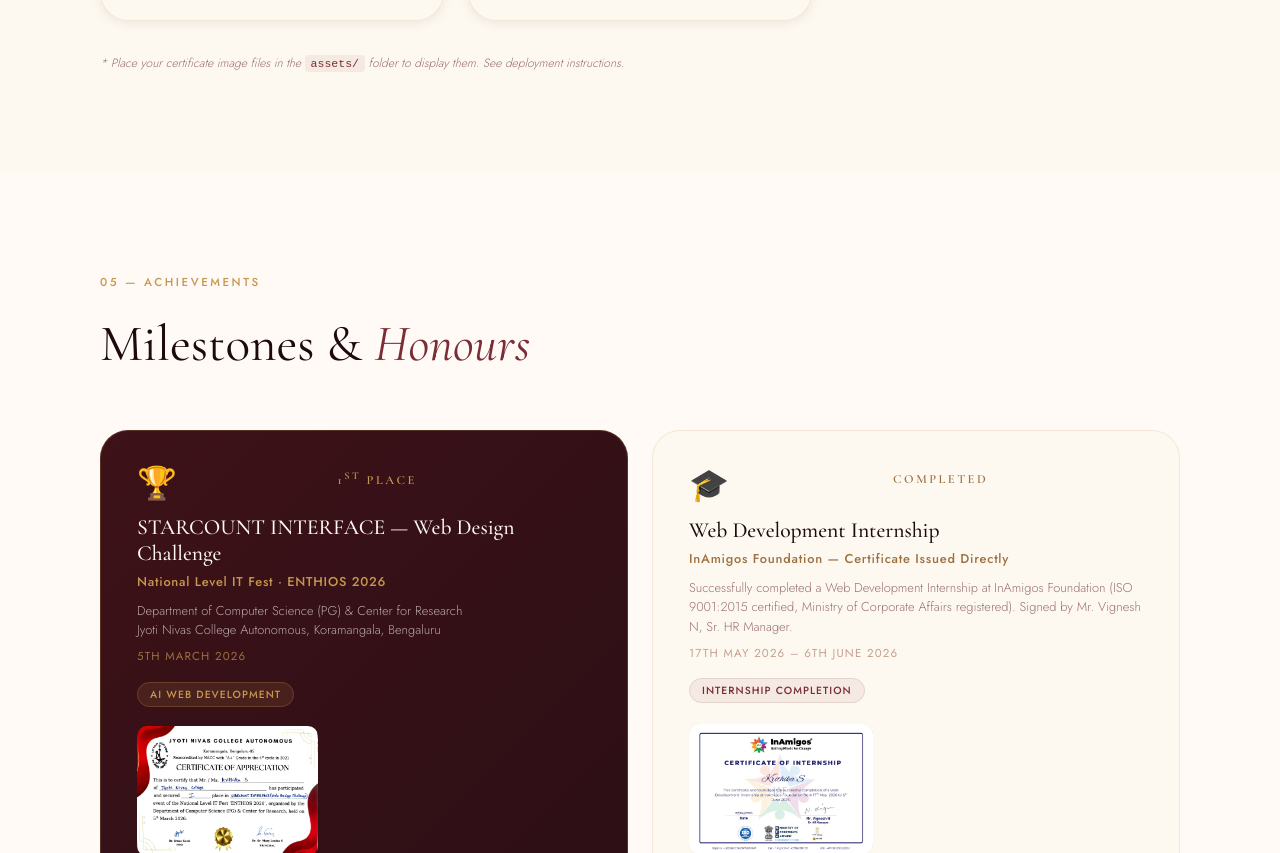
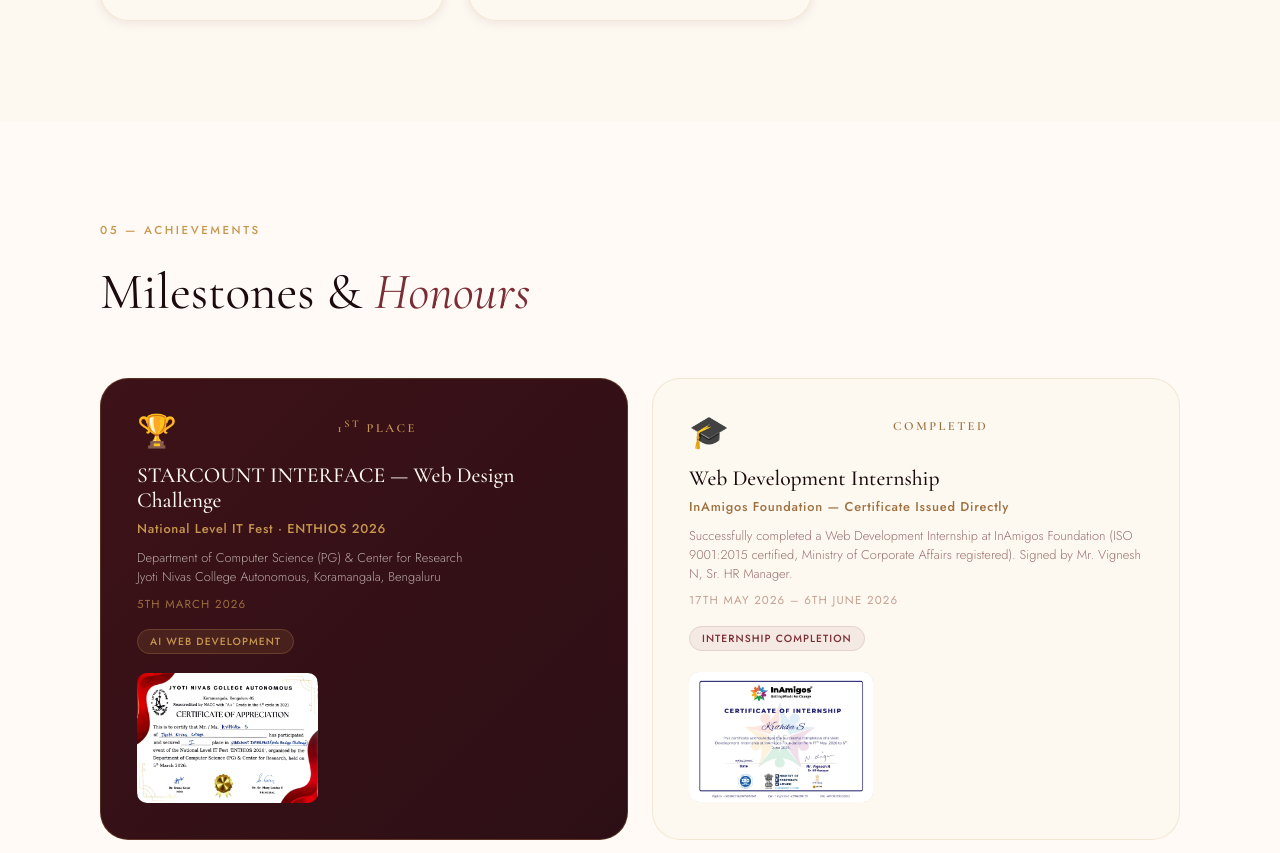
Before and after one commit to krithika-10/Portfolio-Page, a plain HTML site: page index.html in a window 1280 px wide. Shown: the part 6137-6990 px from the top of the page. Drawn offline with nearby package versions, Linux system fonts and the light colour scheme; a web font is replaced by a local one.

Commit message:
Update index.html

```diff
--- a/index.html
+++ b/index.html
@@ -542,7 +542,6 @@
 
       </div>
 
-      <p class="cert-note reveal">* Place your certificate image files in the <code>assets/</code> folder to display them. See deployment instructions.</p>
     </div>
   </section>
 
```
